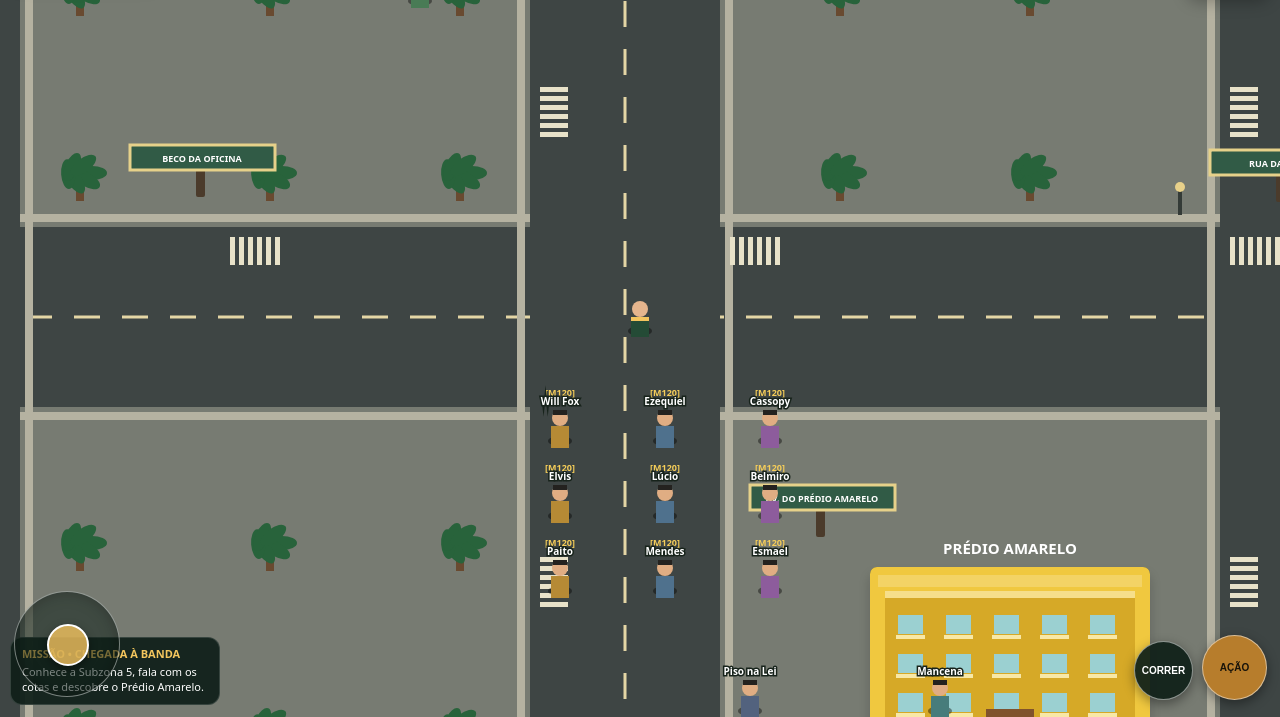
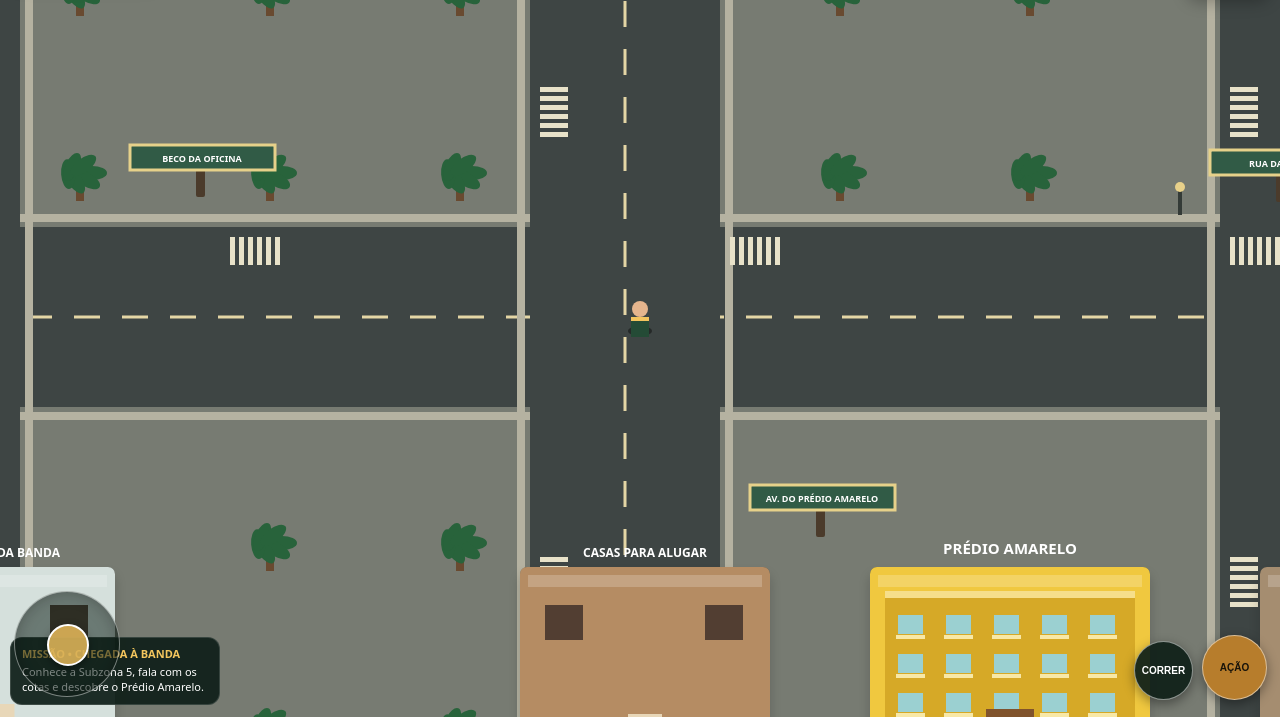
Before and after one commit to luciobendinhaadao/golf-1-e-a-band, a plain HTML site: page index.html in a window 1280 px wide. Shown: the part 83-800 px from the top of the page. Drawn offline with Linux system fonts and the light colour scheme.

Commit message:
Expandir Subzona 5 com interiores exploráveis e NPCs nos postos

```diff
--- a/index.html
+++ b/index.html
@@ -31,17 +31,24 @@
 const canvas=document.getElementById('game'),ctx=canvas.getContext('2d');
 let W=innerWidth,H=innerHeight,D=1;function resize(){D=Math.min(devicePixelRatio||1,2);W=innerWidth;H=innerHeight;canvas.width=W*D;canvas.height=H*D;ctx.setTransform(D,0,0,D,0,0)}addEventListener('resize',resize);resize();
 const world={w:2400,h:1900},player={x:1190,y:940},camera={x:0,y:0};
-let cash=2500,rep=0,gas=100,driving=false,car={x:1305,y:1050,angle:0,speed:0},joy={x:0,y:0},keys={},running=false,last=0,dialogNPC=null,working=null,visited=new Set(),talked=new Set(),audioCtx=null;
+let interior=null,interiorReturn={x:1190,y:940},cash=2500,rep=0,gas=100,driving=false,car={x:1305,y:1050,angle:0,speed:0},joy={x:0,y:0},keys={},running=false,last=0,dialogNPC=null,working=null,visited=new Set(),talked=new Set(),audioCtx=null;
 const $=id=>document.getElementById(id);
 const roads=[{x:0,y:850,w:2400,h:180},{x:1080,y:0,w:190,h:1900},{x:0,y:390,w:2400,h:135},{x:420,y:0,w:150,h:1900},{x:1770,y:0,w:150,h:1900},{x:0,y:1430,w:2400,h:135}];
 const buildings=[
-{x:130,y:120,w:250,h:190,n:'MERCADO DO BAIRRO',c:'#b87843',type:'market'},
-{x:680,y:130,w:245,h:180,n:'OFICINA DO ZÉ',c:'#617b67',type:'workshop'},
-{x:1430,y:120,w:260,h:185,n:'PRAÇA DA BANDA',c:'#b79b50',type:'plaza'},
-{x:1990,y:140,w:250,h:180,n:'CANTINA DA TIA',c:'#9b6047',type:'cantina'},
-{x:130,y:1190,w:255,h:180,n:'ESQUADRA',c:'#526d91',type:'police'},
-{x:690,y:1510,w:270,h:175,n:'CAMPO DA BANDA',c:'#477d55',type:'field'},
-{x:1420,y:1190,w:280,h:195,n:'PRÉDIO AMARELO',c:'#f0c83f',type:'yellow'}
+{x:110,y:115,w:230,h:180,n:'MERCADO DA SUBZONA 5',c:'#b87843',type:'market'},
+{x:390,y:115,w:230,h:180,n:'OFICINA DO MAN FURRA',c:'#617b67',type:'workshop'},
+{x:680,y:115,w:230,h:180,n:'ALFAIATARIA DO TIO GONÇALVES',c:'#a36b83',type:'tailor'},
+{x:970,y:115,w:230,h:180,n:'QUARTEL MILITAR',c:'#65754c',type:'barracks'},
+{x:1270,y:115,w:230,h:180,n:'ESCOLA DA BANDA',c:'#b79b50',type:'school'},
+{x:1570,y:115,w:230,h:180,n:'EMPRESAS E ESCRITÓRIOS',c:'#627b91',type:'office'},
+{x:1870,y:115,w:230,h:180,n:'CANTINA DA TIA',c:'#9b6047',type:'cantina'},
+{x:130,y:1190,w:235,h:180,n:'ESQUADRA',c:'#526d91',type:'police'},
+{x:430,y:1190,w:235,h:180,n:'HOSPITAL DA BANDA',c:'#d5e0dc',type:'hospital'},
+{x:730,y:1510,w:250,h:175,n:'CAMPO DA BANDA',c:'#477d55',type:'field'},
+{x:1070,y:1190,w:250,h:190,n:'CASAS PARA ALUGAR',c:'#b58c63',type:'homes'},
+{x:1420,y:1190,w:280,h:195,n:'PRÉDIO AMARELO',c:'#f0c83f',type:'yellow'},
+{x:1810,y:1190,w:250,h:190,n:'APARTAMENTOS DA BANDA',c:'#a58d70',type:'apartments'},
+{x:2020,y:570,w:230,h:180,n:'PRAÇA E CONVÍVIO',c:'#b79b50',type:'plaza'}
 ];
 const npcs=[
 {name:'Man Furra',x:1490,y:480,role:'COTA DA PRAÇA',line:'A banda é de todos, kota. Respeita os mais velhos e faz o teu caminho com cabeça.',reward:450,rep:8,color:'#b94e38'},
@@ -55,6 +62,7 @@ const npcs=[
 ];
 const monarch=['Will Fox','Ezequiel','Cassopy','Elvis','Lúcio','Belmiro','Paito','Mendes','Esmael'];
 monarch.forEach((n,i)=>npcs.push({name:n,x:1110+(i%3)*105,y:1050+Math.floor(i/3)*75,role:'MONARQUIA 120',line:'Monarquia 120 presente na Subzona 5! Mantém a união, o respeito e a energia da banda.',reward:300,rep:6,color:['#b68a35','#4f718d','#8d5c9c'][i%3],tag:'[M120]'}));
+const workplaceMap={'Man Furra':'workshop','Tio Gonçalvez':'tailor','Tio Cabelo':'barracks','Ti Menezes':'police','Cota Dino':'office','Piso na Lei':'police','Patrocínio':'market','Mancena':'plaza','Will Fox':'yellow','Ezequiel':'office','Cassopy':'workshop','Elvis':'school','Lúcio':'yellow','Belmiro':'cantina','Paito':'plaza','Mendes':'office','Esmael':'school'};npcs.forEach(n=>{n.workplace=workplaceMap[n.name]||null;n.rx=110+(n.name.length*17)%250;n.ry=110+(n.name.length*23)%135});
 const trees=[];for(let x=60;x<world.w;x+=190)for(let y=60;y<world.h;y+=185){if(roads.some(r=>x>r.x-35&&x<r.x+r.w+35&&y>r.y-35&&y<r.y+r.h+35))continue;if(buildings.some(b=>x>b.x-35&&x<b.x+b.w+35&&y>b.y-35&&y<b.y+b.h+35))continue;trees.push({x,y})}
 function rounded(x,y,w,h,r,color){ctx.fillStyle=color;ctx.beginPath();ctx.roundRect(x,y,w,h,r);ctx.fill()}
 function drawRoads(){ctx.fillStyle='#777b72';ctx.fillRect(0,0,world.w,world.h);
@@ -70,10 +78,13 @@ function drawLamp(x,y){ctx.fillStyle='#343b37';ctx.fillRect(x-2,y,4,28);ctx.fill
 function drawSigns(){const signs=[{x:485,y:365,t:'RUA DA SUBZONA 5'},{x:1370,y:1150,t:'AV. DO PRÉDIO AMARELO'},{x:750,y:810,t:'BECO DA OFICINA'},{x:1830,y:815,t:'RUA DA PRAÇA'}];signs.forEach(s=>{rounded(s.x-4,s.y-23,9,33,2,'#4b3b2b');rounded(s.x-70,s.y-42,145,25,5,'#315b46');ctx.strokeStyle='#e6d18a';ctx.strokeRect(s.x-70,s.y-42,145,25);ctx.fillStyle='white';ctx.font='bold 9px system-ui';ctx.textAlign='center';ctx.fillText(s.t,s.x+2,s.y-25)});[ [400,350],[1030,340],[1720,350],[400,810],[1730,810],[1030,1390],[1720,1390] ].forEach(([x,y])=>drawLamp(x,y))}
 function drawPerson(n,highlight){ctx.save();ctx.translate(n.x,n.y);ctx.fillStyle='#0006';ctx.beginPath();ctx.ellipse(0,14,12,5,0,0,7);ctx.fill();ctx.fillStyle=n.color;ctx.fillRect(-9,-1,18,22);ctx.fillStyle='#e0ad83';ctx.beginPath();ctx.arc(0,-9,8,0,7);ctx.fill();ctx.fillStyle='#24221f';ctx.fillRect(-7,-17,14,5);if(n.tag){ctx.font='bold 9px system-ui';ctx.textAlign='center';ctx.fillStyle='#f6ce59';ctx.fillText(n.tag,0,-31)}ctx.font='bold 10px system-ui';ctx.textAlign='center';ctx.lineWidth=3;ctx.strokeStyle='#17231b';ctx.strokeText(n.name,0,-22);ctx.fillStyle='#fff';ctx.fillText(n.name,0,-22);if(highlight){ctx.strokeStyle='#f4c65e';ctx.lineWidth=2;ctx.beginPath();ctx.arc(0,0,19,0,7);ctx.stroke()}ctx.restore()}
 function drawCar(x,y,angle,scale=1){ctx.save();ctx.translate(x,y);ctx.rotate(angle);ctx.scale(scale,scale);ctx.fillStyle='#161a18';ctx.fillRect(-30,-18,14,7);ctx.fillRect(16,-18,14,7);ctx.fillRect(-30,12,14,7);ctx.fillRect(16,12,14,7);rounded(-31,-15,62,30,7,'#ded6bd');rounded(-26,-12,52,24,5,'#246a9a');ctx.fillStyle='#b9dce0';ctx.fillRect(-16,-10,12,9);ctx.fillRect(4,-10,12,9);ctx.fillStyle='#f6edc8';ctx.fillRect(27,-10,5,7);ctx.fillRect(27,4,5,7);ctx.fillStyle='#d1d4d1';ctx.fillRect(-31,-5,4,10);ctx.fillStyle='#f8edbf';ctx.fillRect(29,-10,7,5);ctx.fillRect(29,5,7,5);ctx.restore()}
-function nearestNPC(){let best=null,dist=92;npcs.forEach(n=>{let d=Math.hypot(player.x-n.x,player.y-n.y);if(d<dist){dist=d;best=n}});return best}
-function nearestBuilding(){let best=null,dist=145;buildings.forEach(b=>{let d=Math.hypot(player.x-(b.x+b.w/2),player.y-(b.y+b.h/2));if(d<dist){dist=d;best=b}});return best}
-function blocked(x,y,r){for(const b of buildings){if(x+r>b.x&&x-r<b.x+b.w&&y+r>b.y&&y-r<b.y+b.h)return true}return false}
-function draw(){ctx.clearRect(0,0,W,H);ctx.save();ctx.translate(-camera.x,-camera.y);drawRoads();trees.forEach(drawTree);buildings.forEach(drawBuilding);drawSigns();npcs.forEach(n=>drawPerson(n,n===nearestNPC()));if(driving){drawCar(car.x,car.y,car.angle); }else{ctx.fillStyle='#0006';ctx.beginPath();ctx.ellipse(player.x,player.y+14,12,5,0,0,7);ctx.fill();ctx.fillStyle='#e5b58d';ctx.beginPath();ctx.arc(player.x,player.y-8,8,0,7);ctx.fill();ctx.fillStyle='#244b36';ctx.fillRect(player.x-9,player.y,18,20);ctx.fillStyle='#f3c45e';ctx.fillRect(player.x-9,player.y,18,4)}ctx.restore()}
+function nearestNPC(){let best=null,dist=76;npcs.filter(n=>interior?n.workplace===interior.type:!n.workplace).forEach(n=>{let px=interior?n.rx:n.x,py=interior?n.ry:n.y,d=Math.hypot(player.x-px,player.y-py);if(d<dist){dist=d;best=n}});return best}
+function nearestBuilding(){let best=null,dist=92;buildings.forEach(b=>{let d=Math.hypot(player.x-(b.x+b.w/2),player.y-(b.y+b.h+22));if(d<dist){dist=d;best=b}});return best}
+function blocked(x,y,r){for(const b of buildings){const doorX=b.x+b.w/2,atDoor=Math.abs(x-doorX)<31&&y>b.y+b.h-12&&y<b.y+b.h+38;if(!atDoor&&x+r>b.x&&x-r<b.x+b.w&&y+r>b.y&&y-r<b.y+b.h)return true}return false}
+function drawPlayer(px,py){ctx.fillStyle='#0006';ctx.beginPath();ctx.ellipse(px,py+14,12,5,0,0,7);ctx.fill();ctx.fillStyle='#e5b58d';ctx.beginPath();ctx.arc(px,py-8,8,0,7);ctx.fill();ctx.fillStyle='#244b36';ctx.fillRect(px-9,py,18,20);ctx.fillStyle='#f3c45e';ctx.fillRect(px-9,py,18,4)}
+function drawInterior(){ctx.fillStyle='#202923';ctx.fillRect(0,0,W,H);const pad=24,top=70,bw=W-pad*2,bh=H-top-45;rounded(pad,top,bw,bh,12,'#9a8060');rounded(pad+12,top+12,bw-24,bh-24,7,'#d4c3a3');ctx.fillStyle='#6c5843';ctx.fillRect(pad+12,top+12,bw-24,15);ctx.fillRect(pad+12,top+12,15,bh-24);ctx.fillRect(pad+bw-27,top+12,15,bh-24);ctx.fillRect(pad+12,top+bh-27,bw-24,15);ctx.fillStyle='#3d3026';ctx.fillRect(W/2-32,top+bh-17,64,26);ctx.fillStyle='#fff';ctx.font='bold 14px system-ui';ctx.textAlign='center';ctx.fillText(interior.n,W/2,42);ctx.font='11px system-ui';ctx.fillText('INTERIOR • AÇÃO junto à porta para sair',W/2,H-13);
+const furn=[['market','BALCÃO',pad+45,top+55,110,36],['workshop','BANCADA DE FERRAMENTAS',pad+35,top+55,150,48],['tailor','MÁQUINA DE COSTURA',pad+35,top+55,120,45],['barracks','MESA DE COMANDO',pad+45,top+55,140,48],['police','BALCÃO DE ATENDIMENTO',pad+35,top+55,150,45],['hospital','RECEPÇÃO / MACA',pad+35,top+55,150,45],['school','QUADRO E CARTEIRAS',pad+35,top+55,150,45],['office','SECRETÁRIAS / MESAS',pad+35,top+55,150,45],['cantina','BALCÃO DA CANTINA',pad+35,top+55,145,45],['yellow','HALL DO PRÉDIO',pad+35,top+55,145,45],['homes','SALA DA CASA',pad+35,top+55,145,45],['apartments','SALA DO APARTAMENTO',pad+35,top+55,145,45],['plaza','BANCOS DE CONVÍVIO',pad+35,top+55,145,45]];let q=furn.find(a=>a[0]===interior.type);if(q){rounded(q[2],q[3],q[4],q[5],5,'#72543c');ctx.fillStyle='#fff';ctx.font='10px system-ui';ctx.fillText(q[1],q[2]+q[4]/2,q[3]+q[5]/2+4)}npcs.filter(n=>n.workplace===interior.type).forEach(n=>drawPerson({...n,x:n.rx+pad,y:n.ry+top},n===nearestNPC()));drawPlayer(player.x+pad,player.y+top);}
+function draw(){ctx.clearRect(0,0,W,H);if(interior){drawInterior();return}ctx.save();ctx.translate(-camera.x,-camera.y);drawRoads();trees.forEach(drawTree);buildings.forEach(b=>{drawBuilding(b);ctx.fillStyle='#f5df9a';ctx.fillRect(b.x+b.w/2-18,b.y+b.h-2,36,5)});drawSigns();npcs.filter(n=>!n.workplace).forEach(n=>drawPerson(n,n===nearestNPC()));if(driving){drawCar(car.x,car.y,car.angle)}else drawPlayer(player.x,player.y);ctx.restore()}
 function updateHUD(){$('cash').textContent=cash.toLocaleString('pt-PT')+' Kz';$('rep').textContent=rep;$('fuelText').textContent=Math.round(gas)+'%';$('fuelFill').style.width=gas+'%';$('fuelFill').style.background=gas<20?'#d65a45':'#72c66c';$('fuelBox').classList.toggle('show',driving)}
 function toast(t){$('toast').textContent=t;$('toast').classList.add('show');clearTimeout(toast.timer);toast.timer=setTimeout(()=>$('toast').classList.remove('show'),2300)}
 function sound(freq=420,dur=.12){try{audioCtx=audioCtx||new(window.AudioContext||window.webkitAudioContext)();const o=audioCtx.createOscillator(),gain=audioCtx.createGain();o.type='triangle';o.frequency.value=freq;gain.gain.setValueAtTime(.035,audioCtx.currentTime);gain.gain.exponentialRampToValueAtTime(.001,audioCtx.currentTime+dur);o.connect(gain);gain.connect(audioCtx.destination);o.start();o.stop(audioCtx.currentTime+dur)}catch(e){}}
@@ -84,24 +95,27 @@ $('dialogReward').onclick=()=>{if(dialogNPC&&dialogNPC.cb)dialogNPC.cb();closeDi
 function startWork(place){if(working)return;let start=performance.now(),duration=3000,earn=500+Math.floor(Math.random()*1501);working={start,duration,earn,place};$('workbox').classList.add('show');toast('Turno iniciado: '+place+'. Aguenta 3 segundos!')}
 function completeWork(){cash+=working.earn;rep+=5;toast('Turno concluído! +'+working.earn.toLocaleString('pt-PT')+' Kz • +5 respeito');working=null;$('workbox').classList.remove('show');updateHUD();$('missionText').textContent='Já ganhaste dinheiro com o teu trabalho. Continua a explorar a Subzona 5.'}
 function action(){if($('dialog').classList.contains('show'))return;
-if(driving){if(Math.hypot(car.x-1420-140,car.y-1190-95)<220){openDialog('Oficina do Zé','SERVIÇO AUTOMÓVEL','Reabastecer custa 400 Kz. Reparar e abastecer custa 700 Kz.',0,0,()=>{});$('dialogReward').textContent='';$('dialogReward').style.display='none';const b=document.createElement('button');b.textContent='ABASTECER • 400 Kz';b.onclick=()=>{if(cash>=400){cash-=400;gas=100;car.speed=0;updateHUD();toast('Depósito cheio!')}else toast('Não tens Kwanzas suficientes.');b.remove();closeDialog()};$('dialogActions').prepend(b);return}driving=false;player.x=car.x+50;player.y=car.y;car.speed=0;updateHUD();toast('Saíste do Golf 1.');return}
+if(interior){if(Math.hypot(player.x-car.x,player.y-car.y)<85){driving=true;car.x=player.x;car.y=player.y;updateHUD();sound(180,.2);toast('Entraste no Golf 1!');return}
+const n=nearestNPC();if(n){const key=(n.tag?'m120-':'npc-')+n.name;openDialog(n.name,n.tag||n.role,n.line,talked.has(key)?0:n.reward,talked.has(key)?0:n.rep,()=>{cash+=n.reward;rep+=n.rep;talked.add(key);updateHUD();toast('+'+n.reward+' Kz • +'+n.rep+' respeito')});return}if(player.y>=(H-110)){interior=null;player.x=interiorReturn.x;player.y=interiorReturn.y;toast('Saíste para a Subzona 5.');return}toast('Explora o compartimento e aproxima-te de um personagem.');return}
+if(driving){if(Math.hypot(car.x-802,car.y-220)<170){openDialog('Oficina do Zé','SERVIÇO AUTOMÓVEL','Reabastecer custa 400 Kz. Reparar e abastecer custa 700 Kz.',0,0,()=>{});$('dialogReward').textContent='';$('dialogReward').style.display='none';const b=document.createElement('button');b.textContent='ABASTECER • 400 Kz';b.onclick=()=>{if(cash>=400){cash-=400;gas=100;car.speed=0;updateHUD();toast('Depósito cheio!')}else toast('Não tens Kwanzas suficientes.');b.remove();closeDialog()};$('dialogActions').prepend(b);return}driving=false;player.x=car.x+50;player.y=car.y;car.speed=0;updateHUD();toast('Saíste do Golf 1.');return}
 const n=nearestNPC();if(n){const key=n.tag?'m120-'+n.name:'npc-'+n.name;if(talked.has(key)){openDialog(n.name,n.tag||n.role,'Já falámos, kota. Continua a tua caminhada pela banda.',0,0,()=>{});$('dialogReward').style.display='none';return}openDialog(n.name,n.tag||n.role,n.line,n.reward,n.rep,()=>{cash+=n.reward;rep+=n.rep;talked.add(key);updateHUD();toast('+'+n.reward+' Kz • +'+n.rep+' respeito');$('missionText').textContent='A tua reputação está a crescer na Subzona 5.'});return}
-const b=nearestBuilding();if(!b){toast('Aproxima-te de um kota, estabelecimento ou do Golf 1.');return}
+const b=nearestBuilding();if(!b){toast('Aproxima-te da porta de um estabelecimento ou do Golf 1.');return}
+interiorReturn={x:player.x,y:player.y};interior=b;player.x=W/2-24;player.y=H-145;toast('Entraste em '+b.n+'. Explora o interior!');return;
 if(b.type==='workshop'){openDialog('Oficina do Zé','OFICINA','Aqui podes trabalhar 3 segundos, reparar o Golf 1 por 500 Kz ou abastecer por 400 Kz.',0,0,()=>{});$('dialogReward').style.display='none';const add=(label,fn)=>{const bt=document.createElement('button');bt.textContent=label;bt.onclick=()=>{fn();closeDialog()};$('dialogActions').prepend(bt)};add('TRABALHAR',()=>startWork('Oficina'));add('REPARAR • 500 Kz',()=>{if(cash>=500){cash-=500;gas=100;car.speed=0;updateHUD();toast('Golf 1 reparado e abastecido!')}else toast('Faltam Kwanzas.')});add('GASOLINA • 400 Kz',()=>{if(cash>=400){cash-=400;gas=100;updateHUD();toast('Depósito cheio!')}else toast('Faltam Kwanzas.')});return}
 if(['market','cantina'].includes(b.type)){openDialog(b.n,b.type==='market'?'MERCADO':'CANTINA','Queres fazer um turno rápido de trabalho? Trabalha 3 segundos e recebe entre 500 e 2.000 Kz, mais respeito.',0,0,()=>{});$('dialogReward').style.display='none';const bt=document.createElement('button');bt.textContent='COMEÇAR TURNO';bt.onclick=()=>{closeDialog();startWork(b.n)};$('dialogActions').prepend(bt);return}
 openDialog(b.n,'SUBZONA 5','Chegaste a '+b.n+'. Continua a descobrir os pontos importantes da banda.',0,0,()=>{});$('dialogReward').style.display='none'}
 function loop(t){const dt=Math.min((t-last)/1000||0,.04);last=t;
 let x=(keys.ArrowRight||keys.d?1:0)-(keys.ArrowLeft||keys.a?1:0)+joy.x,y=(keys.ArrowDown||keys.s?1:0)-(keys.ArrowUp||keys.w?1:0)+joy.y,l=Math.hypot(x,y);if(l>1){x/=l;y/=l}
-if(driving){let steer=0;if(keys.ArrowLeft||keys.a)steer=-1;if(keys.ArrowRight||keys.d)steer=1;let throttle=(keys.ArrowUp||keys.w?1:0)-(keys.ArrowDown||keys.s?1:0);if(Math.abs(throttle)>.01&&gas>0){car.speed+=throttle*210*dt;car.speed=Math.max(-95,Math.min(260,car.speed));gas=Math.max(0,gas-Math.abs(car.speed)*dt*.004)}else car.speed*=.96;if(gas<=0)car.speed=Math.max(-45,Math.min(65,car.speed));car.angle+=steer*dt*(.9+Math.abs(car.speed)/170);let nx=car.x+Math.cos(car.angle)*car.speed*dt,ny=car.y+Math.sin(car.angle)*car.speed*dt;if(!blocked(nx,ny,27)){car.x=Math.max(30,Math.min(world.w-30,nx));car.y=Math.max(30,Math.min(world.h-30,ny))}else car.speed=0;player.x=car.x;player.y=car.y;if(Math.abs(car.speed)>25&&Math.random()<.02)sound(95,.05);camera.x=Math.max(0,Math.min(world.w-W,car.x-W/2));camera.y=Math.max(0,Math.min(world.h-H,car.y-H/2))}
-else{const speed=running?215:130,nx=player.x+x*speed*dt,ny=player.y+y*speed*dt;if(!blocked(nx,player.y,11))player.x=nx;if(!blocked(player.x,ny,11))player.y=ny;camera.x=Math.max(0,Math.min(world.w-W,player.x-W/2));camera.y=Math.max(0,Math.min(world.h-H,player.y-H/2))}
+if(interior){const speed=running?175:115,nx=player.x+x*speed*dt,ny=player.y+y*speed*dt;player.x=Math.max(45,Math.min(W-45,nx));player.y=Math.max(105,Math.min(H-110,ny))}
+else if(driving){let steer=((keys.ArrowRight||keys.d)?1:0)-((keys.ArrowLeft||keys.a)?1:0)+joy.x;steer=Math.max(-1,Math.min(1,steer));let throttle=((keys.ArrowUp||keys.w)?1:0)-((keys.ArrowDown||keys.s)?1:0)-joy.y;throttle=Math.max(-1,Math.min(1,throttle));if(Math.abs(throttle)>.01&&gas>0){car.speed+=throttle*210*dt;car.speed=Math.max(-95,Math.min(260,car.speed));gas=Math.max(0,gas-Math.abs(car.speed)*dt*.004)}else car.speed*=.96;if(gas<=0)car.speed=Math.max(-45,Math.min(65,car.speed));car.angle+=steer*dt*(.9+Math.abs(car.speed)/170);let nx=car.x+Math.cos(car.angle)*car.speed*dt,ny=car.y+Math.sin(car.angle)*car.speed*dt;if(!blocked(nx,ny,27)){car.x=Math.max(30,Math.min(world.w-30,nx));car.y=Math.max(30,Math.min(world.h-30,ny))}else car.speed=0;player.x=car.x;player.y=car.y;if(Math.abs(car.speed)>25&&Math.random()<.02)sound(95,.05);camera.x=Math.max(0,Math.min(world.w-W,car.x-W/2));camera.y=Math.max(0,Math.min(world.h-H,car.y-H/2))}
+else if(!interior){const speed=running?215:130,nx=player.x+x*speed*dt,ny=player.y+y*speed*dt;if(!blocked(nx,player.y,11))player.x=nx;if(!blocked(player.x,ny,11))player.y=ny;camera.x=Math.max(0,Math.min(world.w-W,player.x-W/2));camera.y=Math.max(0,Math.min(world.h-H,player.y-H/2))}
 if(working){let pct=Math.min(100,(t-working.start)/working.duration*100);$('workPct').textContent=Math.floor(pct)+'%';$('workFill').style.width=pct+'%';if(pct>=100)completeWork()}
 draw();updateHUD();requestAnimationFrame(loop)}
 requestAnimationFrame(loop);
 addEventListener('keydown',e=>{keys[e.key]=true;if(e.key===' '||e.key==='Enter'){e.preventDefault();action()}if(e.key==='Shift')running=true});addEventListener('keyup',e=>{keys[e.key]=false;if(e.key==='Shift')running=false});
 const runBtn=$('run');runBtn.onpointerdown=()=>running=true;['pointerup','pointerleave','pointercancel'].forEach(ev=>runBtn.addEventListener(ev,()=>running=false));$('act').onclick=action;
 const j=$('joy'),stick=$('stick');let pointer=null;j.onpointerdown=e=>{pointer=e.pointerId;j.setPointerCapture(pointer);moveJoy(e)};j.onpointermove=e=>{if(e.pointerId===pointer)moveJoy(e)};function moveJoy(e){const r=j.getBoundingClientRect();let dx=e.clientX-r.left-r.width/2,dy=e.clientY-r.top-r.height/2,m=Math.hypot(dx,dy),lim=34;if(m>lim){dx=dx/m*lim;dy=dy/m*lim}joy.x=dx/lim;joy.y=dy/lim;stick.style.transform='translate('+dx+'px,'+dy+'px)'}function endJoy(){pointer=null;joy={x:0,y:0};stick.style.transform=''}['pointerup','pointercancel','lostpointercapture'].forEach(ev=>j.addEventListener(ev,endJoy));
-canvas.addEventListener('dblclick',()=>{if(!driving&&Math.hypot(player.x-car.x,player.y-car.y)<95){driving=true;car.x=player.x;car.y=player.y;updateHUD();sound(180,.2);toast('Entraste no Golf 1! Usa o joystick para conduzir.')}});
-$('act').addEventListener('click',()=>{if(!driving&&Math.hypot(player.x-car.x,player.y-car.y)<95){driving=true;car.x=player.x;car.y=player.y;updateHUD();sound(180,.2);toast('Entraste no Golf 1! Usa o joystick para conduzir.')}});
+canvas.addEventListener('dblclick',()=>{if(!driving&&!interior&&Math.hypot(player.x-car.x,player.y-car.y)<95){driving=true;car.x=player.x;car.y=player.y;updateHUD();sound(180,.2);toast('Entraste no Golf 1! Usa o joystick para conduzir.')}});
 updateHUD();
 })();
 </script>
```
